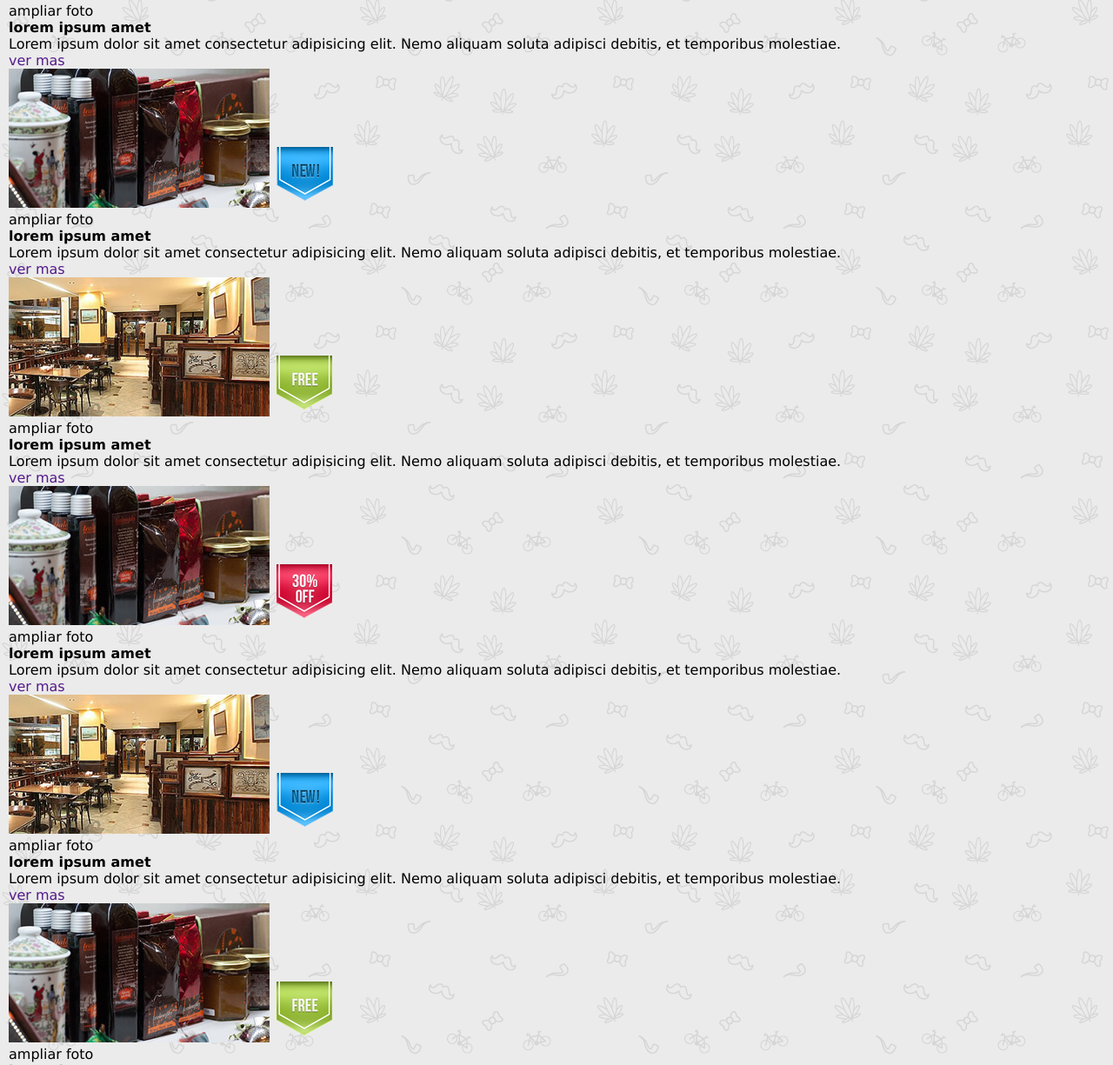
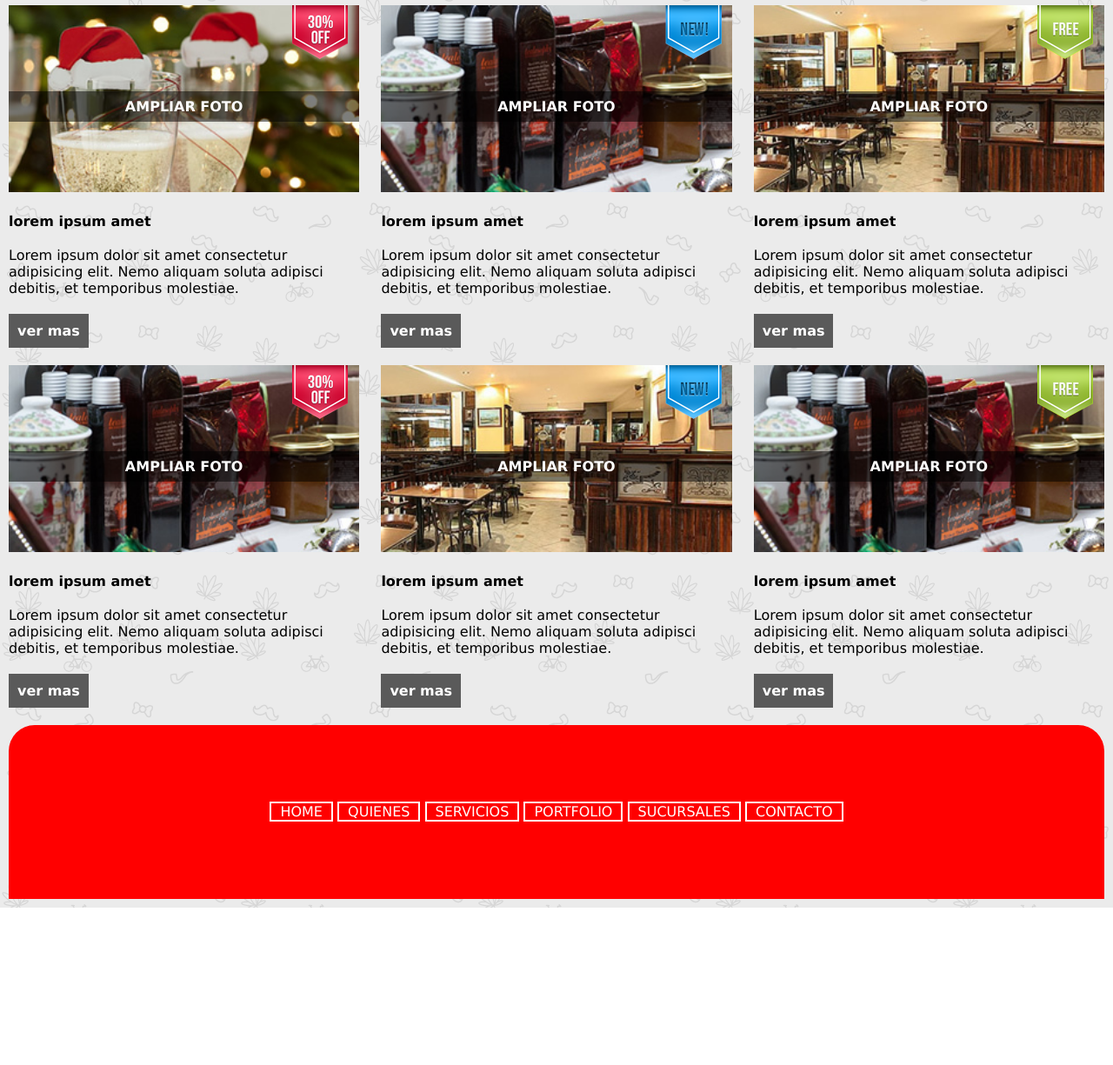
Before and after one commit to chinosama/kitchening, a website: page views/index.html in a window 1280 px wide. Shown: the part 725-1950 px from the top of the page at 87% size. After the commit the page ends 1769 px from the top, so only its background shows below. Drawn offline with Linux system fonts and the light colour scheme.

Commit message:
agrega media queries

```diff
--- a/public/css/styles.css
+++ b/public/css/styles.css
@@ -20,7 +20,8 @@ body{
 /*Header*/
 
 header{
-    text-align: center;
+    margin-bottom: 30px;
+    overflow: hidden;
 }
 header img{
     display: block;
@@ -37,14 +38,15 @@ header a.burger{
     padding: 8px;
     border-radius: 4px;
     display: block;
-    margin: 0 auto;
-    margin-bottom: 30px;
+    margin: 0 auto 30px;
+    text-align: center;
 }
 
 header nav ul li{
     width: 100%;
     background-color: rgb(100, 98, 98);
     margin-bottom: 5px;
+    text-align: center;
 }
 
 header nav ul li a{
@@ -56,8 +58,156 @@ header nav ul li a{
 
 /*main*/
 
-.banner{
+.banner img{
     display: none;
 }
 
+article{
+    width: 100%;
+}
+
+article .image-container{
+    position: relative;
+}
+
+article .image-container img.photo{
+    width: 100%;
+}
+
+article .image-container img.label{
+    position: absolute;
+    top: 0;
+    right: 10px;
+}
+
+article .image-container a.zoom{
+    width: 100%;
+    position: absolute;
+    top: 45%;
+    color: white;
+    text-transform: uppercase;
+    font-weight: 600;
+    text-align: center;
+    background-color:rgba(0, 0, 0, 0.5);
+    padding: 8px;
+    right: 0;
+}
+
+article h4{
+    margin: 20px 0;
+}
+
+article a.more{
+    display: inline-block;
+    padding: 10px;
+    margin: 20px 0;
+    background-color: rgb(90, 90, 90);
+    color: white;
+    font-weight: 600;
+}
 /*footer*/
+
+footer{
+    text-align: center;
+}
+
+footer nav ul li{
+    width: 100%;
+    background-color: rgb(100, 98, 98);
+    margin-bottom: 5px;
+}
+
+footer nav ul li a{
+    display: inline-block;
+    color: white;
+    text-transform: uppercase;
+    padding: 10px;
+}
+
+/*media queries*/
+
+/*tablet*/
+
+@media (min-width : 481px) {
+    /*header*/
+
+        header a.burger{
+        display: none;
+    }
+
+    header nav ul li{
+        width: 15.5%;
+        margin-right: 1.4%;
+        float: left;
+        font-size: 0.5rem;
+    }
+
+    header nav ul li:last-child{
+        margin-right: 0;
+    }
+
+    /*main*/
+
+    .banner img{
+         display: block;
+         width: 100%;
+         margin-bottom: 20px;
+    }
+
+    section.products{
+        overflow: hidden;
+    }
+    article{
+        width: 49%;
+        float: left;
+        margin-right: 2%;
+    }
+
+    article:nth-child(even){
+        margin-right: 0;
+    }
+}
+
+@media (min-width:769px) {
+
+    /*header*/
+
+    header nav ul li{
+        font-size: 1rem;
+    }
+
+    /*main*/
+
+    article{
+        width: 32%;
+        margin-right: 2;
+    }
+
+    article:nth-child(even){
+        margin-right: 2%;
+    }
+
+    article:nth-child(3n){
+        margin-right: 0;
+    }
+
+    /*footer*/
+
+    footer{
+        background-color: red;
+        height: 200px;
+        padding: 80px 0;
+        border-radius: 30px 30px 0 0;
+    }
+
+    footer nav ul li{
+         display: inline;
+         background-color: transparent;
+         margin-bottom: 1px;
+         border: 2px solid white;
+    }
+
+    footer nav ul li:last child{
+        border-right: none;
+    }
+}
--- a/views/index.html
+++ b/views/index.html
@@ -27,66 +27,78 @@
         <section class="banner">
             <img src="/images/img-banner.jpg" alt="banner">
         </section>
-        <section>
+        <section class="products">
                 <article class="product">
+                    <div class="image-container">
                         <img class="photo" src="/images/img-pdto-1.jpg" alt="pdto">
                         <img class="label" src="/images/img-descuento.png" alt="desc">
-                    <p class="zoom">ampliar foto</p>
+                        <a class="zoom">ampliar foto</a>
+                    </div>
                     <h4>lorem ipsum amet</h4>
                     <p class="descrption">
                         Lorem ipsum dolor sit amet consectetur adipisicing elit. Nemo aliquam soluta adipisci debitis, et temporibus molestiae.
                     </p>
-                    <a href="">ver mas</a>
+                    <a class="more" href="">ver mas</a>
                 </article>
             <article class="product">
+                <div class="image-container">
                     <img class="photo" src="/images/img-pdto-2.jpg" alt="pdto">
                     <img class="label" src="/images/img-nuevo.png" alt="desc">
-                <p class="zoom">ampliar foto</p>
+                    <a class="zoom">ampliar foto</a>
+                </div>
                 <h4>lorem ipsum amet</h4>
                 <p class="descrption">
                     Lorem ipsum dolor sit amet consectetur adipisicing elit. Nemo aliquam soluta adipisci debitis, et temporibus molestiae.
                 </p>
-                <a href="">ver mas</a>
+                <a class="more" href="">ver mas</a>
             </article>
             <article class="product">
+                <div class="image-container">
                     <img class="photo" src="/images/img-pdto-3.jpg" alt="pdto">
                     <img class="label" src="/images/img-gratis.png" alt="desc">
-                <p class="zoom">ampliar foto</p>
+                    <a class="zoom">ampliar foto</a>
+                </div>
                 <h4>lorem ipsum amet</h4>
                 <p class="descrption">
                     Lorem ipsum dolor sit amet consectetur adipisicing elit. Nemo aliquam soluta adipisci debitis, et temporibus molestiae.
                 </p>
-                <a href="">ver mas</a>
+                <a class="more" href="">ver mas</a>
             </article>
             <article class="product">
+                <div class="image-container">
                     <img class="photo" src="/images/img-pdto-2.jpg" alt="pdto">
                     <img class="label" src="/images/img-descuento.png" alt="desc">
-                <p class="zoom">ampliar foto</p>
+                    <a class="zoom">ampliar foto</a>
+                </div>
                 <h4>lorem ipsum amet</h4>
                 <p class="descrption">
                     Lorem ipsum dolor sit amet consectetur adipisicing elit. Nemo aliquam soluta adipisci debitis, et temporibus molestiae.
                 </p>
-                <a href="">ver mas</a>
+                <a class="more" href="">ver mas</a>
             </article>
             <article class="product">
+                <div class="image-container">
                     <img class="photo" src="/images/img-pdto-3.jpg" alt="pdto">
                     <img class="label" src="/images/img-nuevo.png" alt="desc">
-                <p class="zoom">ampliar foto</p>
+                    <a class="zoom">ampliar foto</a>
+                </div>
                 <h4>lorem ipsum amet</h4>
                 <p class="descrption">
                     Lorem ipsum dolor sit amet consectetur adipisicing elit. Nemo aliquam soluta adipisci debitis, et temporibus molestiae.
                 </p>
-                <a href="">ver mas</a>
+                <a class="more" href="">ver mas</a>
             </article>
             <article class="product">
+                <div class="image-container">
                     <img class="photo" src="/images/img-pdto-2.jpg" alt="pdto">
                     <img class="label" src="/images/img-gratis.png" alt="desc">
-                <p class="zoom">ampliar foto</p>
+                    <a class="zoom">ampliar foto</a>
+                </div>
                 <h4>lorem ipsum amet</h4>
                 <p class="descrption">
                     Lorem ipsum dolor sit amet consectetur adipisicing elit. Nemo aliquam soluta adipisci debitis, et temporibus molestiae.
                 </p>
-                <a href="">ver mas</a>
+                <a class="more" href="">ver mas</a>
             </article>
         </section>
     </main>
```
Lines whose indentation alone changed are shown as unchanged.
